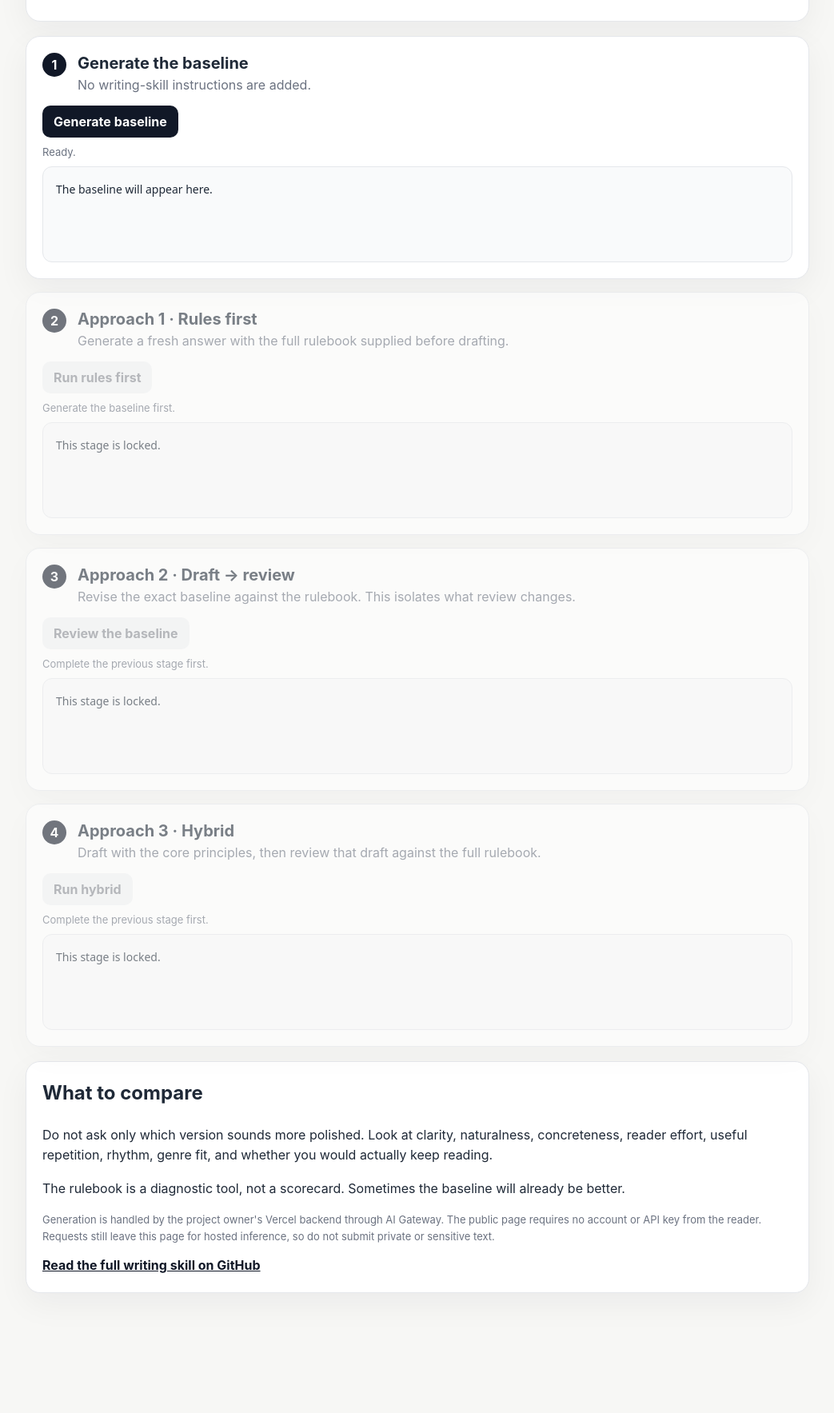
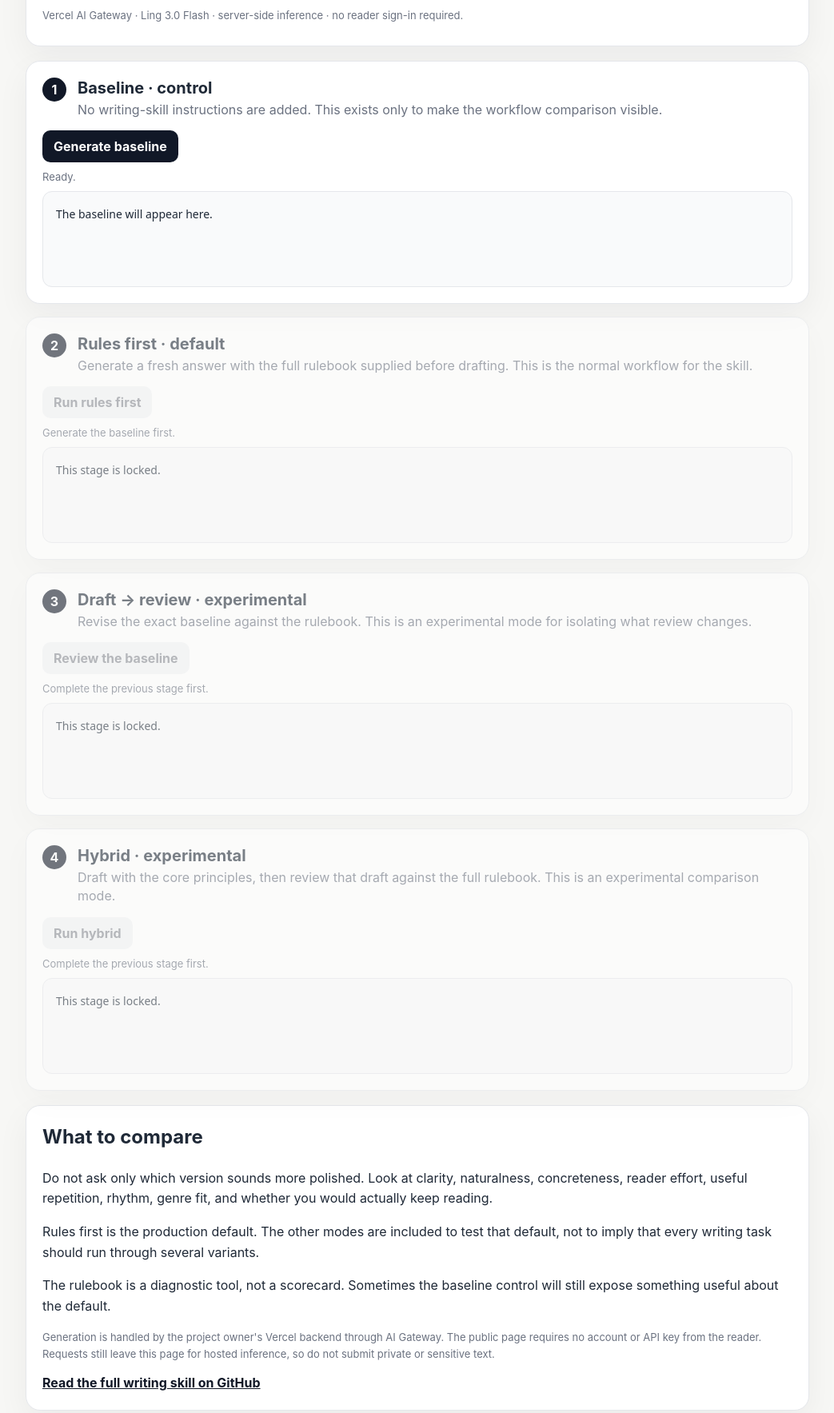
Before and after one commit to in-c0/writing-skill, a website: page demo/static/index.html in a window 1280 px wide. Shown: the part 729-2496 px from the top of the page at 80% size, without its empty margins (118-1161 px from the left). Before the commit the page ends 2410 px from the top, so only its background shows below. Drawn offline with Linux system fonts and the light colour scheme.

Commit message:
Label playground workflow modes clearly

```diff
--- a/demo/static/index.html
+++ b/demo/static/index.html
@@ -4,14 +4,14 @@
   <meta charset="utf-8" />
   <meta name="viewport" content="width=device-width, initial-scale=1" />
   <title>writing-skill playground</title>
-  <link rel="stylesheet" href="./styles.css?v=2026-09-11-vercel-1" />
+  <link rel="stylesheet" href="./styles.css?v=2026-09-13-modes-1" />
 </head>
 <body>
   <main class="shell">
     <header>
       <p class="eyebrow">writing-skill</p>
       <h1>See what the rules actually change.</h1>
-      <p class="lede">Give one brief to the same hosted model, then move through the writing approaches one stage at a time.</p>
+      <p class="lede"><strong>Rules first is the default mode.</strong> The baseline, Draft → review, and Hybrid stages are here so you can compare the default against a control and two experimental workflows.</p>
       <p class="backend-note">This Hugging Face Space stays static. Generation runs through a small Vercel serverless proxy, so there is no local model download, Hugging Face compute quota, or reader sign-in.</p>
     </header>
 
@@ -30,30 +30,30 @@
 
     <section class="pipeline">
       <article class="stage ready" id="stage-baseline">
-        <div class="stage-head"><span class="number">1</span><div><h2>Generate the baseline</h2><p>No writing-skill instructions are added.</p></div></div>
+        <div class="stage-head"><span class="number">1</span><div><h2>Baseline · control</h2><p>No writing-skill instructions are added. This exists only to make the workflow comparison visible.</p></div></div>
         <button id="run-baseline" class="primary">Generate baseline</button>
         <p id="baseline-status" class="status">Ready.</p>
         <pre id="baseline-output" class="output">The baseline will appear here.</pre>
       </article>
 
       <article class="stage locked" id="stage-rules">
-        <div class="stage-head"><span class="number">2</span><div><h2>Approach 1 · Rules first</h2><p>Generate a fresh answer with the full rulebook supplied before drafting.</p></div></div>
+        <div class="stage-head"><span class="number">2</span><div><h2>Rules first · default</h2><p>Generate a fresh answer with the full rulebook supplied before drafting. This is the normal workflow for the skill.</p></div></div>
         <button id="run-rules" disabled>Run rules first</button>
-        <p id="rules-status" class="status">Generate the baseline first.</p>
+        <p id="rules-status" class="status">Generate the baseline control first.</p>
         <pre id="rules-output" class="output">This stage is locked.</pre>
       </article>
 
       <article class="stage locked" id="stage-review">
-        <div class="stage-head"><span class="number">3</span><div><h2>Approach 2 · Draft → review</h2><p>Revise the exact baseline against the rulebook. This isolates what review changes.</p></div></div>
+        <div class="stage-head"><span class="number">3</span><div><h2>Draft → review · experimental</h2><p>Revise the exact baseline against the rulebook. This is an experimental mode for isolating what review changes.</p></div></div>
         <button id="run-review" disabled>Review the baseline</button>
-        <p id="review-status" class="status">Complete Approach 1 first.</p>
+        <p id="review-status" class="status">Complete Rules first first.</p>
         <pre id="review-output" class="output">This stage is locked.</pre>
       </article>
 
       <article class="stage locked" id="stage-hybrid">
-        <div class="stage-head"><span class="number">4</span><div><h2>Approach 3 · Hybrid</h2><p>Draft with the core principles, then review that draft against the full rulebook.</p></div></div>
+        <div class="stage-head"><span class="number">4</span><div><h2>Hybrid · experimental</h2><p>Draft with the core principles, then review that draft against the full rulebook. This is an experimental comparison mode.</p></div></div>
         <button id="run-hybrid" disabled>Run hybrid</button>
-        <p id="hybrid-status" class="status">Complete Approach 2 first.</p>
+        <p id="hybrid-status" class="status">Complete Draft → review first.</p>
         <pre id="hybrid-output" class="output">This stage is locked.</pre>
       </article>
     </section>
@@ -61,11 +61,12 @@
     <section class="notes">
       <h2>What to compare</h2>
       <p>Do not ask only which version sounds more polished. Look at clarity, naturalness, concreteness, reader effort, useful repetition, rhythm, genre fit, and whether you would actually keep reading.</p>
-      <p>The rulebook is a diagnostic tool, not a scorecard. Sometimes the baseline will already be better.</p>
+      <p>Rules first is the production default. The other modes are included to test that default, not to imply that every writing task should run through several variants.</p>
+      <p>The rulebook is a diagnostic tool, not a scorecard. Sometimes the baseline control will still expose something useful about the default.</p>
       <p class="small">Generation is handled by the project owner's Vercel backend through AI Gateway. The public page requires no account or API key from the reader. Requests still leave this page for hosted inference, so do not submit private or sensitive text.</p>
       <a href="https://github.com/in-c0/writing-skill" target="_blank" rel="noreferrer">Read the full writing skill on GitHub</a>
     </section>
   </main>
-  <script type="module" src="./app.js?v=2026-09-11-vercel-1"></script>
+  <script type="module" src="./app.js?v=2026-09-13-modes-1"></script>
 </body>
 </html>
```
